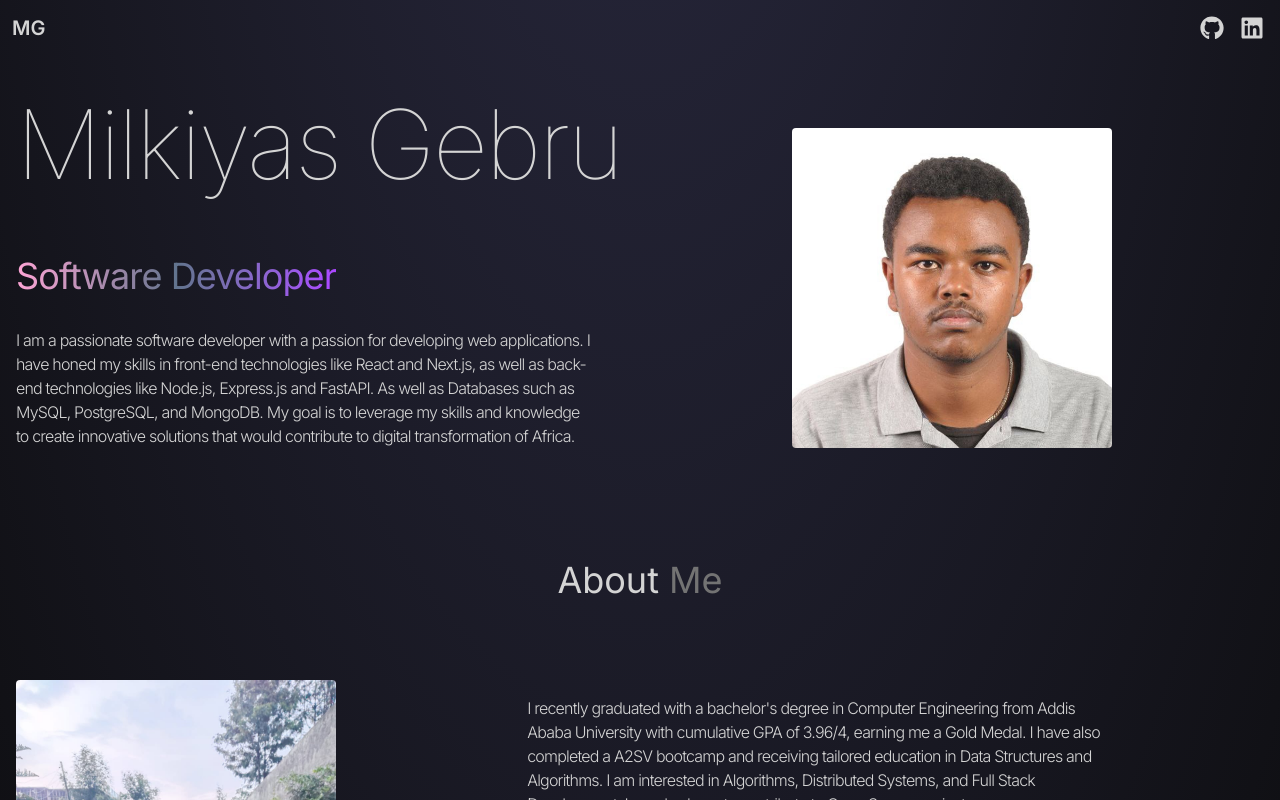
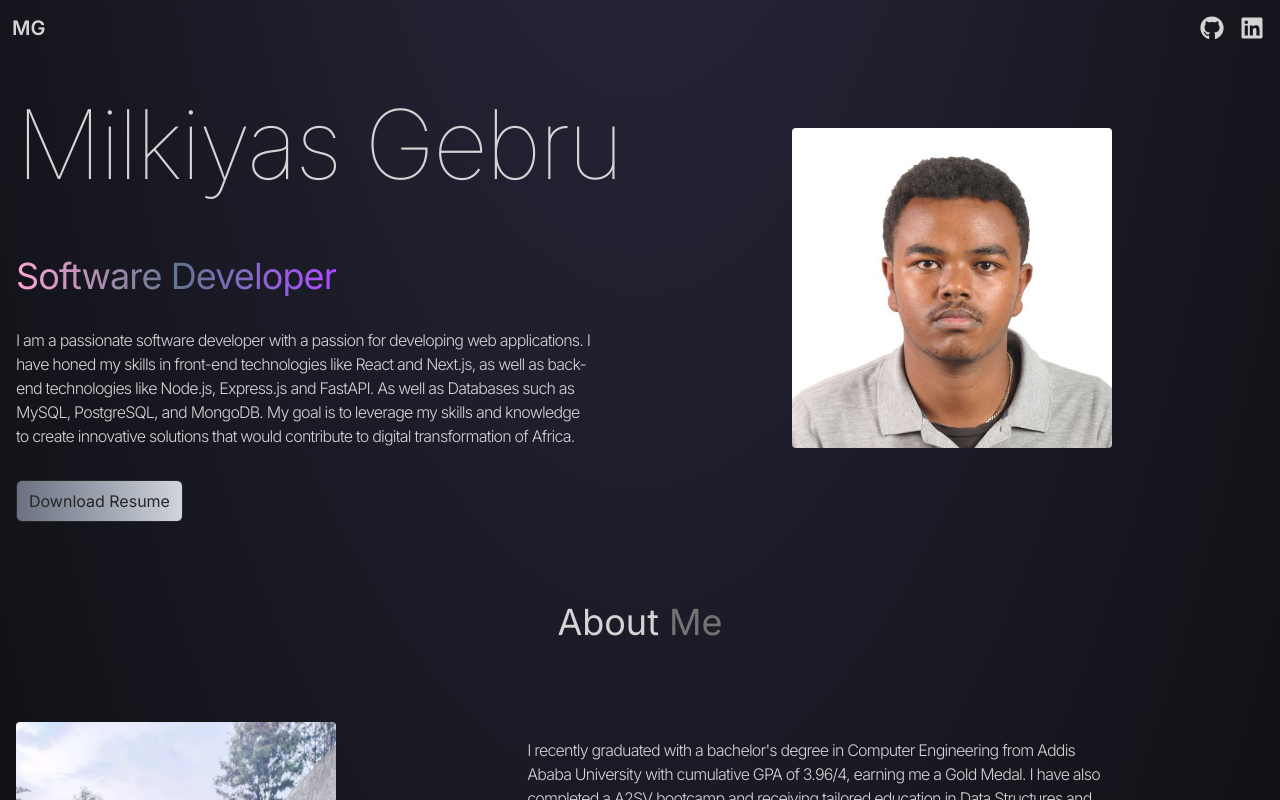
Before and after one commit to MilkiyasGebru/milkiyas-portfolio, a Next.js app: page / in a window 1280 px wide. Shown: the top 800 px of the page. Built offline with nearby package versions, Linux system fonts and the light colour scheme.

Commit message:
Added a download resume button

```diff
--- a/components/Hero.jsx
+++ b/components/Hero.jsx
@@ -1,5 +1,6 @@
 import {HERO_CONTENT} from "@/constant";
 import Image from "next/image"
+import Link from "next/link";
 
 
 
@@ -16,6 +17,7 @@ export default function Hero() {
                         <p
 
                             className="my-2 font-light tracking-tighter py-6 max-w-xl">{HERO_CONTENT}</p>
+                        <Link className="px-3 py-2 border border-neutral-800 rounded-md self-start bg-gradient-to-l from-gray-300 to-gray-500 text-neutral-800" href="/MILKIYAS-GEBREMICHAEL-GEBRU-RESUME.pdf" download="MilkiyasGebruCV.pdf">Download Resume</Link>
                     </div>
                 </div>
                 <div className="w-full lg:w-1/2 lg:p-8">
```
Also changed, not shown: 1 other file (tests, documents, lock files or other folders).
